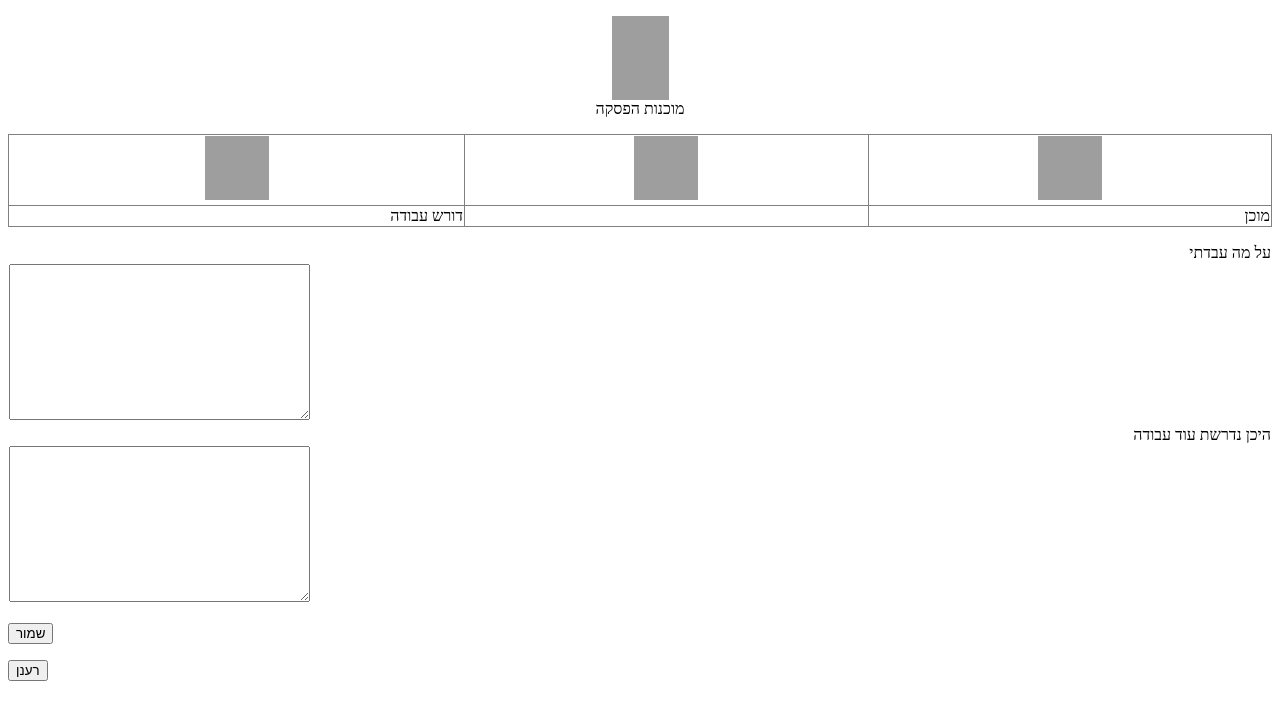
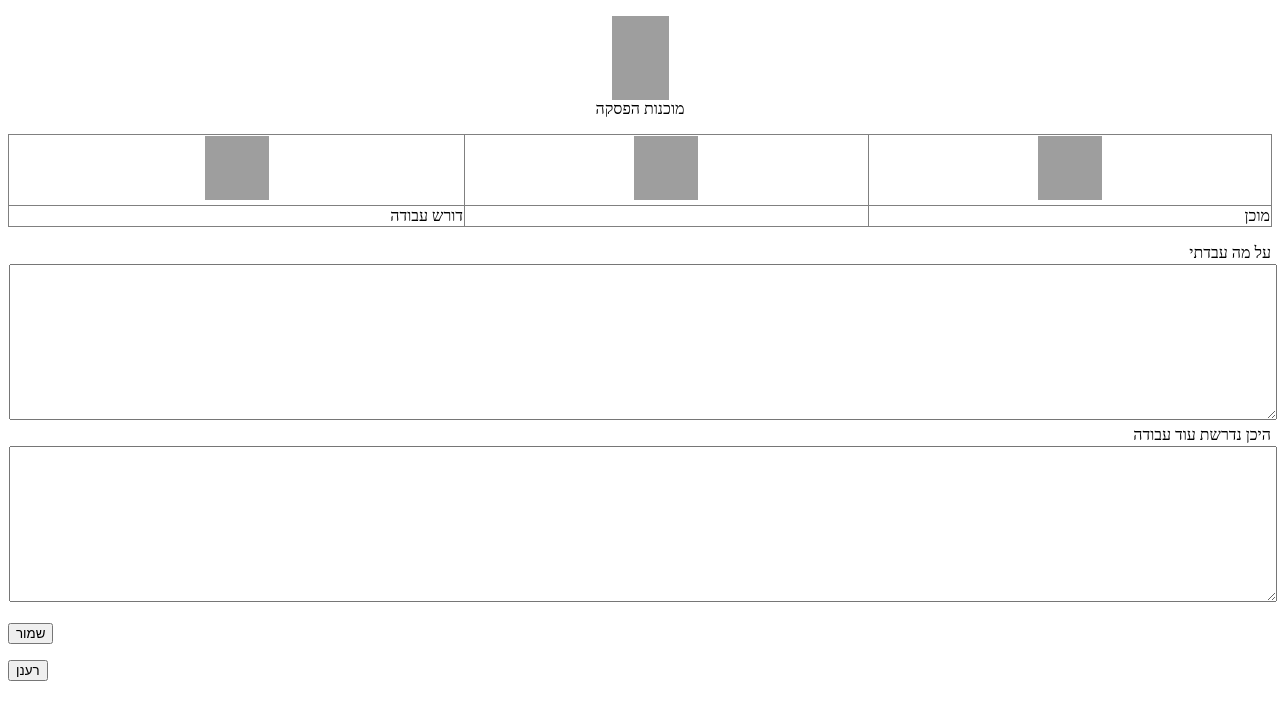
Before and after one commit to situ-technion/data-model, a plain HTML site: page addon/paragraphReadiness.html in a window 1280 px wide. Drawn offline with Linux system fonts and the light colour scheme; grey boxes are pictures that could not be loaded.

Commit message:
text area set to window width

```diff
--- a/addon/paragraphReadiness.html
+++ b/addon/paragraphReadiness.html
@@ -127,7 +127,7 @@
 
           <tr>
             <td>
-              <textarea id="whatIWorkedOn" style="text-align: right;" rows="10" cols="35" > </textarea>
+              <textarea id="whatIWorkedOn" style="text-align: right; width:100%;" rows="10" > </textarea>
             </td>
           </tr>
         </tbody>
@@ -144,7 +144,7 @@
 
           <tr>
             <td>
-              <textarea id="whatElseNeedsWork" style="text-align: right;" rows="10" cols="35"></textarea>
+              <textarea id="whatElseNeedsWork" style="text-align: right; width:100%;" rows="10"></textarea>
            </td>
           </tr>
         </tbody>
```
